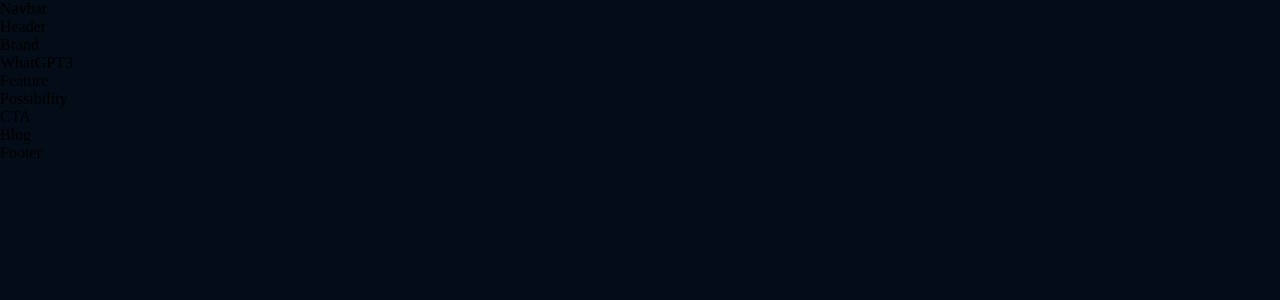
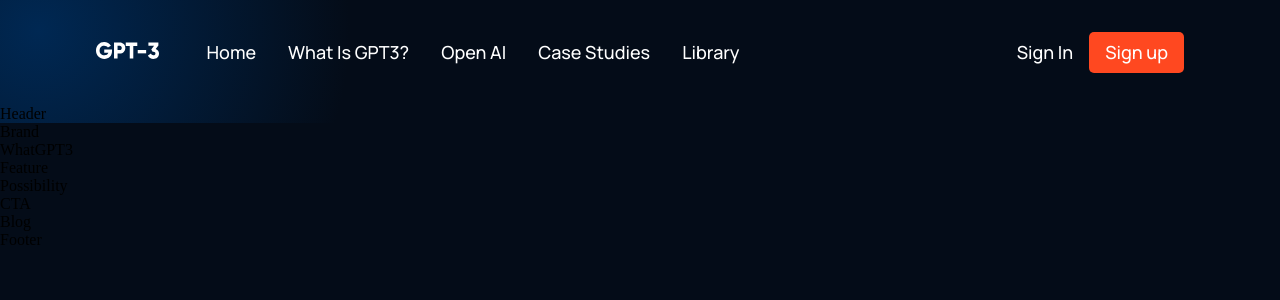
Before and after one commit to Ibro001/gtp3_React_ui_ux_landing_page, a React (Create React App) app: page / in a window 1280 px wide. Shown: the top 300 px of the page. Built offline with nearby package versions, Linux system fonts and the light colour scheme.

Commit message:
completed the navbar component

```diff
--- a/src/App.css
+++ b/src/App.css
@@ -15,21 +15,20 @@
 }
 
 .gradient__bg {
-    background:-moz-radial-gradient(circle at 3% 25%, rgba(4, 12, 24, 1) 100%, rgba(238, 130, 238, 1) 100%);
+    background:-moz-radial-gradient(circle at 3% 25%, rgba(0, 40, 83, 1) 0%, rgba(4, 12, 24, 1) 25%);
 
     /* safari 5.1+,chrome 10+ */
-    background:-webkit-radial-gradient(circle at 3% 25%, rgba(4, 12, 24, 1) 100%, rgba(238, 130, 238, 1) 100%);
+    background:-webkit-radial-gradient(circle at 3% 25%, rgba(0, 40, 83, 1) 0%, rgba(4, 12, 24, 1) 25%);
 
     /* opera 11.10+ */
-    background:-o-radial-gradient(circle at 3% 25%, rgba(4, 12, 24, 1) 100%, rgba(238, 130, 238, 1) 100%);
+    background:-o-radial-gradient(circle at 3% 25%, rgba(0, 40, 83, 1) 0%, rgba(4, 12, 24, 1) 25%);
 
     /* ie 10+ */
-    background:-ms-radial-gradient(circle at 3% 25%, rgba(4, 12, 24, 1) 100%, rgba(238, 130, 238, 1) 100%);
+    background:-ms-radial-gradient(circle at 3% 25%, rgba(0, 40, 83, 1) 0%, rgba(4, 12, 24, 1) 25%);
 
     /* global 92%+ browsers support */
-    background:radial-gradient(circle at 3% 25%, rgba(4, 12, 24, 1) 100%, rgba(238, 130, 238, 1) 100%);
-
-}
+    background:radial-gradient(circle at 3% 25%, rgba(0, 40, 83, 1) 0%, rgba(4, 12, 24, 1) 25%);
+  }
 
 .gradient__text {
     background: var(gradient-text);
--- a/src/components/navbar/Navbar.jsx
+++ b/src/components/navbar/Navbar.jsx
@@ -1,9 +1,57 @@
-import React from 'react'
+import React, { useState } from 'react';
+import { RiMenu3Line, RiCloseLine } from 'react-icons/ri';
 import './navbar.css';
+import logo from '../assets/logo.svg';
 
+const Menu = () => (
+  <>
+    <p><a href='#home'>Home</a></p>
+    <p><a href='#wgpt3'>What is GPT3?</a></p>
+    <p><a href='#possibility'>Open AI</a></p>
+    <p><a href='#features'>Case Studies</a></p>
+    <p><a href='#blog'>Library</a></p>
+  </>
+)
 const Navbar = () => {
+
+  const [toggleMenu, setToggleMenu] = useState(false);
+
   return (
-    <div>Navbar</div>
+    <div className='gpt3__navbar'>
+      <div className='gpt3__navbar-links'>
+        <div className='gpt3__navbar-links_logo'>
+          <img src= {logo} alt="logo" />
+        </div>
+        <div className='gpt3__navbar-links_container'>
+          <Menu />
+        </div>
+      </div>
+      <div className='gpt3__navbar-sign'>
+        <p>Sign in</p>
+        <button type='button'>Sign up</button>
+      </div>
+      <div className='gpt3__navbar-menu'>
+        {
+          toggleMenu
+          ? <RiCloseLine color= '#fff' size={27} onClick={() => setToggleMenu(false)} />
+          : <RiMenu3Line color= '#fff' size={27} onClick={() => setToggleMenu(true)} />
+        }
+        {
+          toggleMenu &&
+          (
+            <div className='gpt3__navbar-menu_container scale-up-center'>
+              <div className='gpt3__navbar-menu_container-links'>
+                <Menu />
+                <div className='gpt3__navbar-menu_container-links-sign'>
+                  <p>Sign in</p>
+                  <button type='button'>Sign up</button>
+                </div>
+              </div>
+            </div>
+          )
+        }
+      </div>
+    </div>
   )
 }
 
--- a/src/components/navbar/navbar.css
+++ b/src/components/navbar/navbar.css
@@ -0,0 +1,136 @@
+.gpt3__navbar {
+    display: flex;
+    justify-content: space-between;
+    align-items: center;
+
+    padding: 2rem 6rem;
+}
+
+.gpt3__navbar-links {
+    flex: 1;
+    display: flex;
+    justify-content: flex-start;
+    align-items: center;
+}
+
+.gpt3__navbar-links_logo {
+    margin-right: 2rem;
+}
+
+.gpt3__navbar-links_logo img {
+    width: 62.56px;
+    height: 16.02px;
+}
+
+.gpt3__navbar-links_container {
+    display: flex;
+    flex-direction: row;
+}
+
+.gpt3__navbar-sign {
+    display: flex;
+    justify-content: flex-end;
+    align-items: center;
+}
+
+.gpt3__navbar-links_container p,
+.gpt3__navbar-sign p,
+.gpt3__navbar-menu_container p {
+    color: #fff;
+    font-family: var(--font-family);
+    font-weight: 500;
+    font-size: 18px;
+    line-height: 25px;
+    text-transform: capitalize;
+
+    margin: 0 1rem;
+    cursor: pointer;
+}
+
+.gpt3__navbar-sign button,
+.gpt3__navbar-menu_container button {
+    padding: 0.5rem 1rem;
+    color: #fff;
+    background: #ff4820;
+    font-family: var(--font-family);
+    font-weight: 500;
+    font-size: 18px;
+    line-height: 25px;
+    border: none;
+    border-radius: 5px;
+    outline: none;
+    cursor: pointer;
+}
+
+.gpt3__navbar-menu {
+    margin-left: 1rem;
+
+    display: none;
+    position: relative;
+}
+
+.gpt3__navbar-menu svg {
+    cursor: pointer;
+}
+
+.gpt3__navbar-menu_container {
+    display: flex;
+    justify-content: flex-end;
+    align-items: flex-end;
+    flex-direction: column;
+
+    text-align: end;
+    background: var(--color-footer);
+    padding: 2rem;
+    position: absolute;
+    top: 40px;
+    right: 0;
+    margin-top: 1rem;
+    min-width: 200px;
+    border-radius: 5px;
+    box-shadow: 0 0 5 rgba(0,0,0,0.2);
+}
+
+.gpt3__navbar-menu_container p {
+    margin: 1rem 0;
+}
+
+.gpt3__navbar-menu_container-links-sign {
+    display: none;
+}
+
+@media screen and (max-width: 1050px) {
+    .gpt3__navbar-links_container{
+        display: none;
+    }
+
+    .gpt3__navbar-menu {
+        display: flex;
+    }
+}
+
+@media screen and (max-width: 700px) {
+    .gpt3__navbar {
+        padding: 2rem 4rem;
+    }
+
+    .gpt3__navbar-menu {
+        display: flex;
+    }
+}
+
+@media screen and (max-width: 550px) {
+    .gpt3__navbar {
+        padding: 2rem ;
+    }
+
+    .gpt3__navbar-sign {
+        display: none;
+    }
+    .gpt3__navbar-menu_container {
+        top: 20px;
+    }
+    .gpt3__navbar-menu_container-links-sign {
+        display: block;
+    }
+}
```
